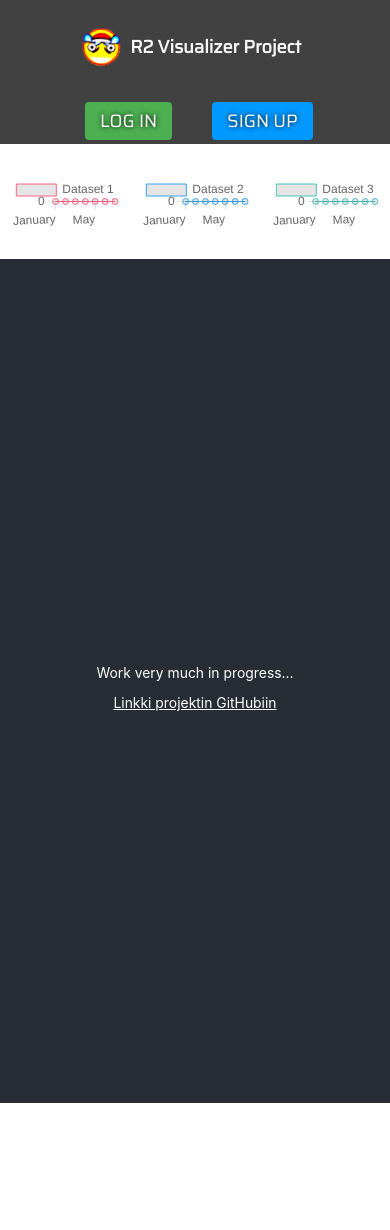
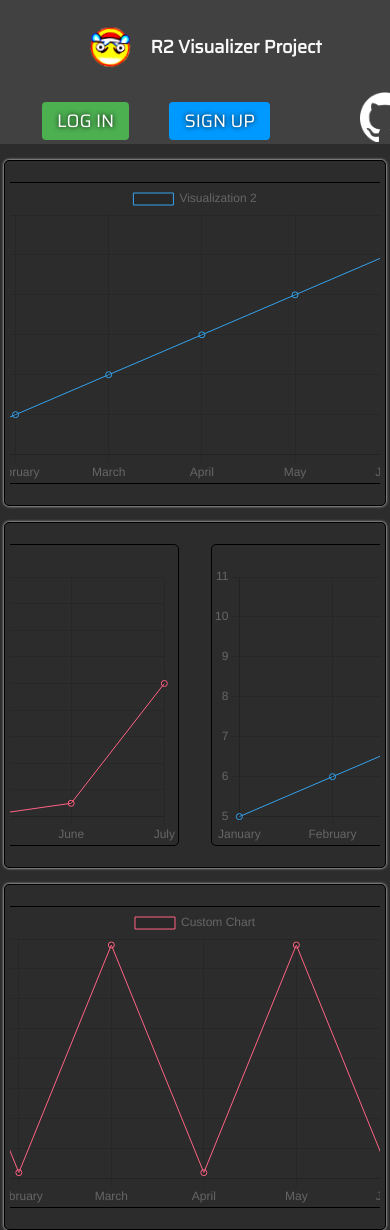
Before and after one commit to R2-WebSovellusprojekti/VisualizerV2, a React (Create React App) app in the folder frontend/: page / in a window 390 px wide. Before the commit the page ends 1103 px from the top, so only its background shows below. Built offline with nearby package versions, Linux system fonts and the light colour scheme.

Commit message:
Visualisointi-pohja

```diff
--- a/frontend/src/App.css
+++ b/frontend/src/App.css
@@ -1,12 +1,20 @@
+body {
+  background-color: #2c2c2c;
+  margin: 0;
+  align-items: center;
+  overflow: auto;
+}
 
 .App {
+  justify-content: center;
+  align-items: center;
   text-align: center;
-  height: 100vh;
-  width: 100vw;
+  height: 100;
+  width: 100%;
 }
 
 .App-logo {
-  max-width: 13%;
+  max-width: 12%;
   pointer-events: none;
   padding: auto;
 }
@@ -22,8 +30,9 @@
   align-items: center;
   flex-direction: row;
   margin-top: 0px;
-  margin-left: 1%;
+  margin-left: 2rem;
 }
+
 .title {
   font-family: 'Saira', sans-serif;
   font-size: 50px;
@@ -37,9 +46,9 @@
 }
 
 .App-header {
-  height: 100vh;
-  width: 100vw;
-  background-color: #282c34;
+  height: 100%;
+  width: 100%;
+  background-color: #353535;
   min-height: 100vh;
   display: flex;
   flex-direction: column;
@@ -70,7 +79,8 @@ ul {
 .navbar {
   font-family: 'Saira', sans-serif;
   width: auto;
-  max-height: 4rem;
+  max-height: 3rem;
+  max-width: 100%;
   display: flex;
   justify-content: space-between;
   align-items: center;
@@ -105,6 +115,20 @@ ul {
   text-decoration: none;
   font-size: 1px;
 }
+/* Github icon */
+.github-logo {
+  width: 50px;
+  height: 50px;
+  margin-left: 1rem;
+  cursor: pointer;
+  transition: ease-in-out 0.2s;
+  position: relative;
+  left: 3rem;
+}
+.github-logo:hover {
+  transform: scale(1.1);
+  transition: ease-in-out 0.2s;
+}
 /* Media query for screens smaller than 950px */
 @media (max-width: 950px) {
   .navbar {
@@ -116,19 +140,20 @@ ul {
   .navbar ul {
   flex-direction: row;
   margin: 0;
+  align-items: center;
   }
 
   .navbar li {
   padding: 0px 0;
   display: inline-block;
-  align-items: flex-start;
+  align-items: center;
   }
 
   .navbar li:last-child {
   margin-right: 0px;
   margin-bottom: 0rem;
   margin-top: 0rem;
-  align-items: flex-start;
+  align-items: center;
   }
 
   .navbar li:not(:last-child) {
@@ -136,15 +161,29 @@ ul {
   }
 
   .App-logo {
+  position: relative;
   max-width: 20%;
   }
 
   .title {
   font-size: 18px;
-  margin-left: 0px;
+  max-height: fit-content;
   }
 
   .App-header {
   font-size: calc(10px + 1vmin);
   }
+  .logo-container {
+    display: flex;
+    flex-direction: row;
+    margin-top: 0px;
   }
+  .github-logo {
+    width: 50px;
+    height: 50px;
+    cursor: pointer;
+    transition: ease-in-out 0.2s;
+    position: relative;
+    left: 3rem;
+  }
+  }
--- a/frontend/src/App.js
+++ b/frontend/src/App.js
@@ -1,79 +1,8 @@
-/*import logo from './logo.svg';
-import './App.css';
-import { BrowserRouter as Router, Route, Routes, NavLink } from 'react-router-dom';
-import SigninButton from './SigninButton';
-import SignupButton from './SignupButton';
-import SigninForm from './Signin';
-import SignupForm from './Signup';
-import DeleteUserForm from './DeleteUser';
-import SignOutButton from './SignOutButton';
-
-import React from 'react';
-
-
-import './Styles.css'
-
-function App() {
-  const handleSignupClick = () => {
-    console.log('Signup clicked');
-  };
-
-  const handleSigninClick = () => {
-    console.log('Signin clicked');
-  };
-
-  return (
-    <Router>
-      <div className="App">
-        <nav className="navbar">
-          <NavLink to="/" className="logo-container">
-            <img src={logo} className="App-logo" alt="logo" />
-            <h1 className='title'>R2 Visualizer Project</h1>
-          </NavLink>
-
-          <ul>
-            <li>
-              <SigninButton onClick={handleSigninClick}/>
-            </li>
-            <li>
-              <SignupButton onClick={handleSignupClick}/>
-            </li>
-            <li>
-              <DeleteUserButton />
-            </li>
-          </ul>
-        </nav>
-
-        <header className="App-header">
-          <div>
-            <Routes>
-              <Route path="/" element={<p>Work very much in progress...</p>} />
-              <Route path="/signin" element={<SigninForm />} />
-              <Route path="/signup" element={<SignupForm />} />
-            </Routes>
-          </div>
-          <a
-            className="App-link"
-            href="https://github.com/R2-WebSovellusprojekti/R2-WebSovellusprojekti"
-            target="_blank"
-            rel="noopener noreferrer"
-          >
-            Linkki projektin GitHubiin
-          </a>
-        </header>
-      </div>
-    </Router>
-  );
-}
-
-export default App;*/
 import logo from './logo.svg';
 import './App.css';
 import { BrowserRouter as Router, Route, Routes, NavLink } from 'react-router-dom';
 import SigninButton from './SigninButton';
 import SignupButton from './SignupButton';
-import SigninForm from './Signin';
-import SignupForm from './Signup';
 import ProfileButton from './ProfileButton';
 import React, { useState, useEffect } from 'react';
 import './Styles.css'
@@ -129,27 +58,25 @@ function App() {
                 </li>
               </>
             )}
+            <li>
+              <a href="https://github.com/R2-WebSovellusprojekti/VisualizerV2" target="_blank" rel="noopener noreferrer">
+              <img
+                className="github-logo"
+                src ="/github-mark-white.png" alt="" />
+              </a>
+            </li>
           </ul>
         </nav>
+          <div className="chart-box">
         <N1Charts />
-        <header className="App-header">
-          <div>
-            <Routes>
-              <Route path="/" element={<p>Work very much in progress...</p>} />
-              <Route path="/signin" element={<SigninForm />} />
-              <Route path="/signup" element={<SignupForm />} />
-            </Routes>
-          </div>
-          <a
-            className="App-link"
-            href="https://github.com/R2-WebSovellusprojekti/R2-WebSovellusprojekti"
-            target="_blank"
-            rel="noopener noreferrer"
-          >
-            Linkki projektin GitHubiin
-          </a>
-        </header>
-      </div>
+        </div>
+        <div className="chart-box">
+        <N2Charts />
+        </div>
+        <div className="chart-box">
+        <N3Charts />
+        </div>
+        </div>
     </Router>
   );
 }
--- a/frontend/src/Charts.css
+++ b/frontend/src/Charts.css
@@ -1,18 +1,64 @@
 .n1chart-container {
     display: flex;
     flex-wrap: wrap;
-    justify-content: space-between;
-    margin-top: 20px;
-  }
+    justify-content: center;
+    border-radius: 10px;
+    width: 100%;
+    margin: 0 auto;
+    overflow: auto;
+    flex-wrap: nowrap;
+}
+.n2chart-container {
+    display: flex;
+    flex-wrap: wrap;
+    justify-content: center;
+    border-radius: 10px;
+    width: 100%;
+    margin: 0 auto;
+    overflow: auto;
+    flex-wrap: nowrap;
+}
+.n3chart-container {
+    display: flex;
+    flex-wrap: wrap;
+    justify-content: center;
+    border-radius: 10px;
+    width: 100%;
+    margin: 0 auto;
+    overflow: auto;
+    flex-wrap: nowrap;
+}
+.chart-column {
+    margin-bottom: 20px;
+    flex-direction: row;
+    border: #000000 solid 1px;
+    border-radius: 5px;
+    margin: 1rem;
 
-  .n1chart-container canvas {
-    width: 300px;
-    height: 200px;
-    margin-bottom: 20px;
-  }
-  .chart-column {
-    display: inline-block;
-    width: 33.33%;
-    padding: 10px;
-    box-sizing: border-box;
-  }
+}
+.chart-box {
+
+    border: 1px solid #000000;
+    border-radius: 5px;
+    padding: 5px;
+    margin-top: 1rem;
+    margin-left: auto;
+    margin-right: auto;
+    display: flex;
+    flex-direction: row;
+    max-width: 95vw;
+    box-shadow: 0px 0px 3px rgb(255, 255, 255);
+    justify-content: center;
+    align-items: center;
+}
+
+.chart-box .line-graph {
+    flex: 1; /* this will make each line graph take up equal space in the box */
+    margin: 10px;
+}
+canvas {
+    font-family: 'Saira', 'sans-serif';
+    overflow: scroll;
+    width: 600px !important;
+    height: auto !important;
+}
--- a/frontend/src/N1Charts.js
+++ b/frontend/src/N1Charts.js
@@ -8,7 +8,7 @@ const N1Charts = () => {
     labels: ['January', 'February', 'March', 'April', 'May', 'June', 'July'],
     datasets: [
       {
-        label: 'Dataset 1',
+        label: 'Visualization 1',
         data: [12, 19, 3, 5, 2, 3, 12],
         borderColor: 'rgba(255, 99, 132, 1)',
         borderWidth: 1,
@@ -21,7 +21,7 @@ const N1Charts = () => {
     labels: ['January', 'February', 'March', 'April', 'May', 'June', 'July'],
     datasets: [
       {
-        label: 'Dataset 2',
+        label: 'Visualization 2',
         data: [5, 6, 7, 8, 9, 10, 11],
         borderColor: 'rgba(54, 162, 235, 1)',
         borderWidth: 1,
@@ -34,7 +34,7 @@ const N1Charts = () => {
     labels: ['January', 'February', 'March', 'April', 'May', 'June', 'July'],
     datasets: [
       {
-        label: 'Dataset 3',
+        label: 'Visualization 3',
         data: [8, 5, 2, 6, 12, 15, 10],
         borderColor: 'rgba(75, 192, 192, 1)',
         borderWidth: 1,
--- a/frontend/src/N2Charts.js
+++ b/frontend/src/N2Charts.js
@@ -0,0 +1,44 @@
+import React from 'react';
+import { Line } from 'react-chartjs-2';
+import { Chart as ChartJS } from 'chart.js/auto';
+import './Charts.css'
+
+const N2Charts = () => {
+  const data1 = {
+    labels: ['January', 'February', 'March', 'April', 'May', 'June', 'July'],
+    datasets: [
+      {
+        label: 'Visualization 4',
+        data: [12, 19, 3, 5, 2, 3, 12],
+        borderColor: 'rgba(255, 99, 132, 1)',
+        borderWidth: 1,
+        fill: false,
+      },
+    ],
+  };
+
+  const data2 = {
+    labels: ['January', 'February', 'March', 'April', 'May', 'June', 'July'],
+    datasets: [
+      {
+        label: 'Visualization 5',
+        data: [5, 6, 7, 8, 9, 10, 11],
+        borderColor: 'rgba(54, 162, 235, 1)',
+        borderWidth: 1,
+        fill: false,
+      },
+    ],
+  };
+  return (
+    <div className="n2chart-container">
+  <div className="chart-column">
+    <Line data={data1} />
+  </div>
+  <div className="chart-column">
+    <Line data={data2} />
+  </div>
+</div>
+  );
+};
+
+export default N2Charts;
--- a/frontend/src/N3Charts.js
+++ b/frontend/src/N3Charts.js
@@ -0,0 +1,29 @@
+import React from 'react';
+import { Line } from 'react-chartjs-2';
+import { Chart as ChartJS } from 'chart.js/auto';
+import './Charts.css'
+
+const N3Charts = () => {
+  const data1 = {
+    labels: ['January', 'February', 'March', 'April', 'May', 'June', 'July'],
+    datasets: [
+      {
+        label: 'Custom Chart',
+        data: [19,-19 , 19, -19, 19, -19, 19],
+        borderColor: 'rgba(255, 99, 132, 1)',
+        borderWidth: 1,
+        fill: false,
+      },
+    ],
+  };
+
+  return (
+    <div className="n3chart-container">
+  <div className="chart-column">
+    <Line data={data1} />
+  </div>
+</div>
+  );
+};
+
+export default N3Charts;
```
Also changed, not shown: frontend/public/github-mark-white.png (added).
